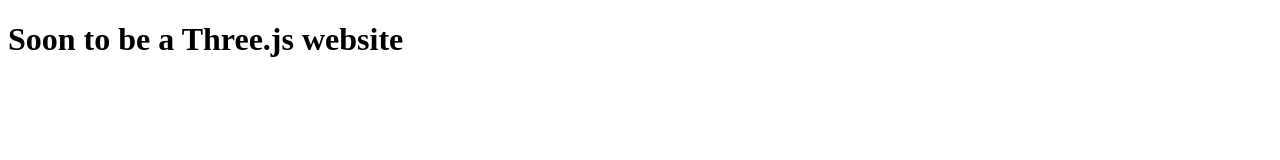
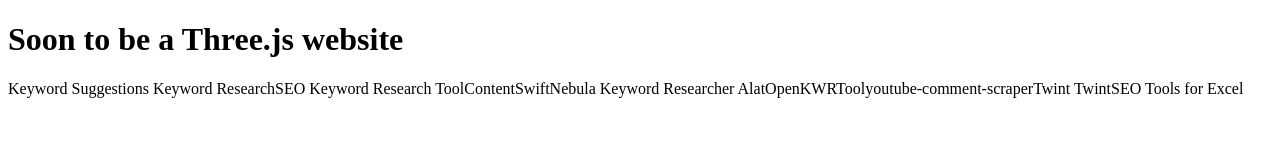
Before and after one commit to sushiitrshh/3dnew, a website: page index.html in a window 1280 px wide. Drawn offline with Linux system fonts and the light colour scheme.

Commit message:
update index.html

```diff
--- a/index.html
+++ b/index.html
@@ -9,3 +9,5 @@
     <h1>Soon to be a Three.js website</h1>
 </body>
 </html>
+Keyword Suggestions
+Keyword ResearchSEO Keyword Research ToolContentSwiftNebula Keyword Researcher AlatOpenKWRToolyoutube-comment-scraperTwint TwintSEO Tools for Excel
```
